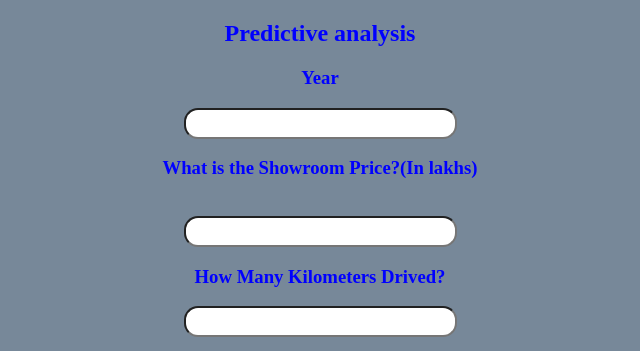
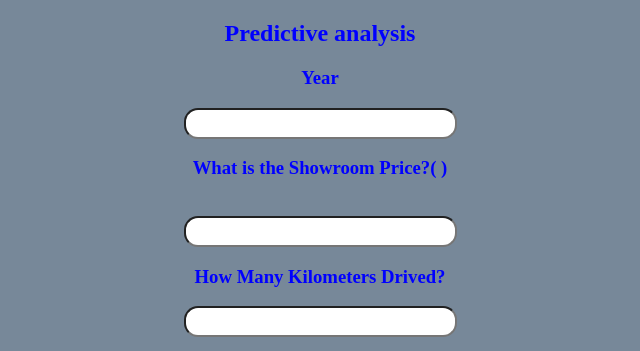
Before and after one commit to loictiemani/Predicting-car-prices-ML, a Flask app: page / in a window 1280 px wide. Shown: the top 351 px of the page, without its empty margins (320-960 px from the left). Run offline with Flask 2, Linux system fonts and the light colour scheme; parts of the project's set-up code (start-up, migrations or seed data) failed here and were passed over.

Commit message:
Requirement updates

```diff
--- a/runtime.txt
+++ b/runtime.txt
@@ -1 +1 @@
-python-3.8.2
+python-3.8.7
--- a/templates/index.html
+++ b/templates/index.html
@@ -15,7 +15,7 @@
             <h2>Predictive analysis</h2>
             <h3>Year</h3>
             <input id="first" name="Year" type="number ">
-            <h3>What is the Showroom Price?(In lakhs)</h3><br><input id="second" name="Present_Price" required="required">
+            <h3>What is the Showroom Price?( )</h3><br><input id="second" name="Present_Price" required="required">
             <h3>How Many Kilometers Drived?</h3><input id="third" name="Kms_Driven" required="required">
             <h3>How much owners previously had the car(0 or 1 or 3) ?</h3><br><input id="fourth" name="Owner" required="required">
             <h3>What Is the Fuel type?</h3><br><select name="Fuel_Type_Petrol" id="fuel" required="required">
```
